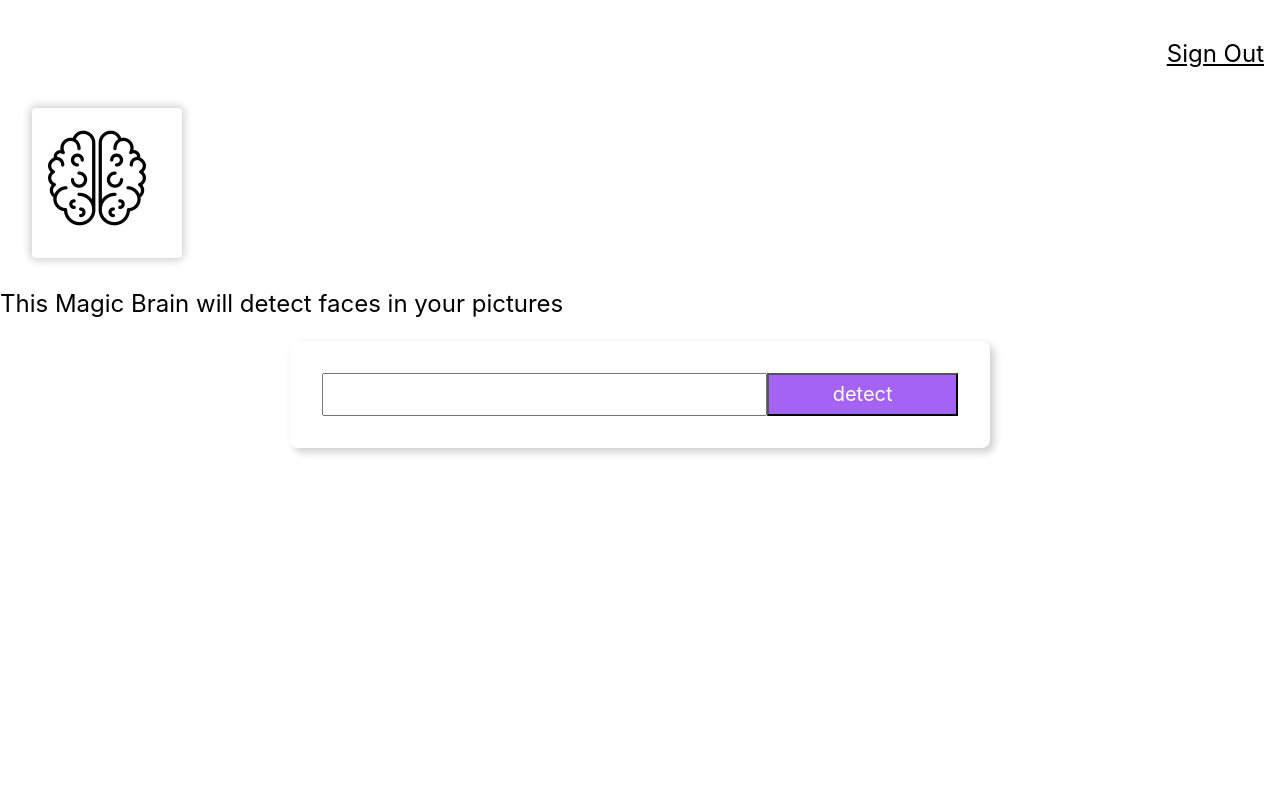
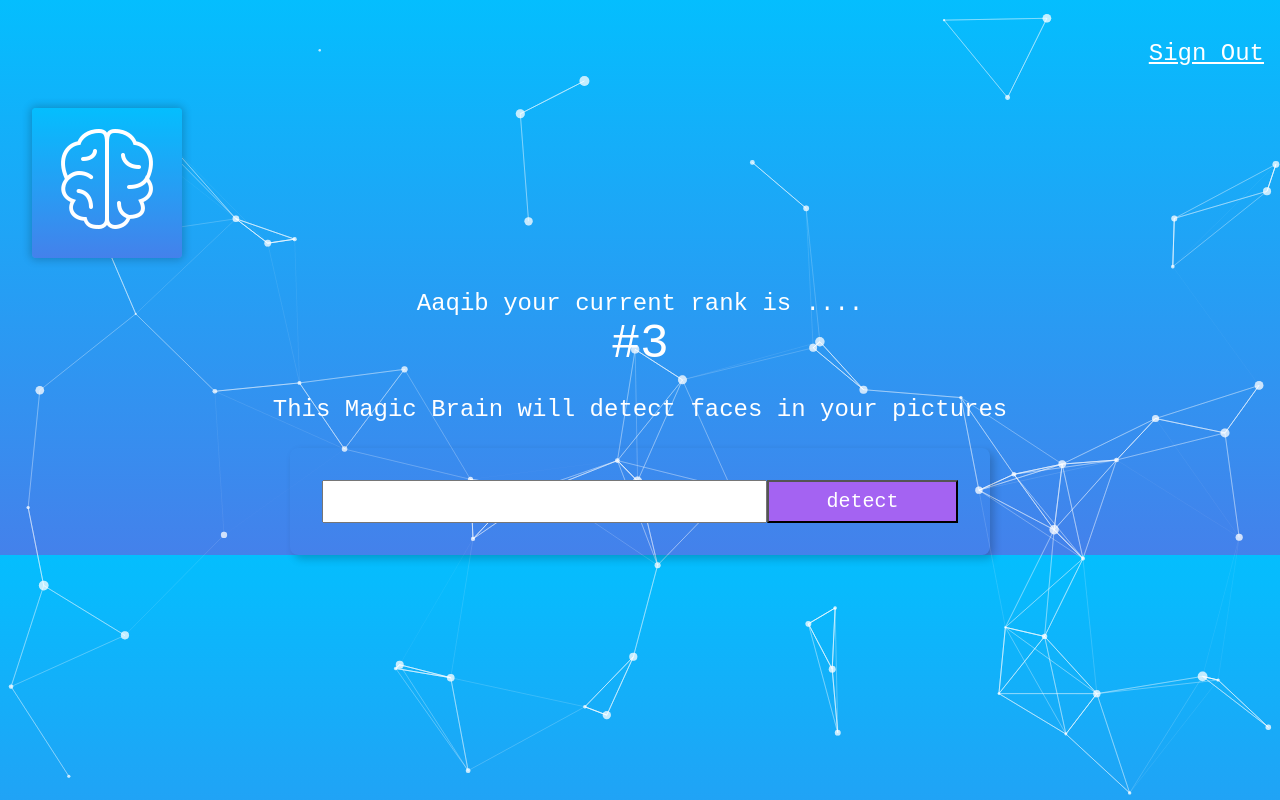
Before and after one commit to Aaqib2022/smartbrain, a React (Create React App) app: page / in a window 1280 px wide. Built offline with nearby package versions, Linux system fonts and the light colour scheme.

Commit message:
particles functionality added along with css

```diff
--- a/package.json
+++ b/package.json
@@ -10,6 +10,7 @@
     "react-dom": "^17.0.2",
     "react-parallax-tilt": "^1.6.1",
     "react-scripts": "5.0.0",
+    "react-tsparticles": "^1.41.4",
     "tachyons": "^4.12.0",
     "web-vitals": "^2.1.4"
   },
--- a/src/App.css
+++ b/src/App.css
@@ -1,4 +1,18 @@
+.App {
+	text-align: center;
+	color: #ffffff;
+}
+
 .center {
 	display: flex;
 	justify-content: center;
 }
+
+.particles {
+	position: fixed;
+	top: 0;
+	bottom: 0;
+	left: 0;
+	right: 0;
+	z-index: -1;
+}
--- a/src/App.js
+++ b/src/App.js
@@ -2,15 +2,26 @@ import React, { Component } from 'react';
 import Navigation from './Components/Navigation/Navigation';
 import Logo from './Components/Logo/Logo';
 import ImageLinkForm from './Components/ImageLinkForm/ImageLinkForm';
+import Rank from './Components/Rank/Rank';
+import { particlesOptions } from './Constants.js';
+import Particles from "react-tsparticles";
+import './App.css';
+
 
 class App extends Component {
 
   render() {
     return (
       <div className="App">
+         <Particles className="particles"
+          id="tsparticles"
+          options={particlesOptions}
+        />
         <Navigation />
         <Logo />
+        <Rank />
         <ImageLinkForm />
+
       </div>
     );
   }
--- a/src/Components/ImageLinkForm/ImageLinkForm.js
+++ b/src/Components/ImageLinkForm/ImageLinkForm.js
@@ -3,7 +3,7 @@ import './ImageLinkForm.css'
 
 const ImageLinkForm = () => {
 	return (
-		<div className="center">
+		<div className="tc">
 			<p className="f3 ">
 			{'This Magic Brain will detect faces in your pictures'}
 			</p>
--- /dev/null
+++ b/src/Components/Logo/Logo.css
@@ -0,0 +1,4 @@
+.logo {
+     background-image: linear-gradient(to top, #4481eb 0%, #04befe 100%);
+     color: white;
+}
--- a/src/Components/Logo/Logo.js
+++ b/src/Components/Logo/Logo.js
@@ -1,11 +1,12 @@
 import React from 'react';
 import Tilt from 'react-parallax-tilt';
 import brain from './brain.png'
+import './Logo.css';
 
 const Logo = () => {
 	return (
-		<div className="ma4 mt0">
-			<Tilt className="br2 shadow-2" options={{ max : 45 }} style={{ width: '150px' ,height: '150px' }}>
+		<div className="ma4 mt0 ">
+			<Tilt className="br2 shadow-2 logo" options={{ max : 45 }} style={{ width: '150px' ,height: '150px' }}>
 		      <div className="pa3">
 		        <img style={{paddingTop: '5px'}} alt="logo" src={brain} />
 		      </div>
--- a/src/Components/Navigation/Navigation.js
+++ b/src/Components/Navigation/Navigation.js
@@ -3,7 +3,7 @@ import React from 'react';
 const Navigation = () => {
 	return (
 		<nav style= {{display: 'flex' , justifyContent: 'flex-end'}}>
-			<p className = "f3 link dim black underline pa3 pointer"> Sign Out</p>
+			<p className = "f3 link dim white underline pa3 pointer"> Sign Out</p>
 		</nav>);
 }
 
--- /dev/null
+++ b/src/Components/Rank/Rank.js
@@ -0,0 +1,16 @@
+import React from 'react';
+
+const Rank = () => {
+	return (
+		<div className="tc">
+			<div className = 'f3'>
+				{'Aaqib your current rank is ....'}
+			</div>
+			<div className = 'f1'>
+				{'#3'}
+			</div>
+		</div>
+	);
+}
+
+export default Rank;
--- /dev/null
+++ b/src/Constants.js
@@ -0,0 +1,63 @@
+export const particlesOptions = {
+        background: {
+          color: {
+            value: "#04befe ",
+          },
+        },
+        fpsLimit: 120,
+        interactivity: {
+          events: {
+            onClick: {
+              enable: true,
+              mode: "push",
+            },
+            onHover: {
+              enable: true,
+              mode: "repulse",
+            },
+            resize: true,
+          },
+
+        },
+        particles: {
+          color: {
+            value: "#ffffff",
+          },
+          links: {
+            color: "#ffffff",
+            distance: 150,
+            enable: true,
+            opacity: 0.5,
+            width: 1,
+          },
+          collisions: {
+            enable: true,
+          },
+          move: {
+            direction: "none",
+            enable: true,
+            outMode: "bounce",
+            random: false,
+            speed: 2,
+            straight: false,
+          },
+          number: {
+            density: {
+              enable: true,
+              area: 800,
+            },
+            value: 60,
+          },
+          opacity: {
+            value: 0.5,
+          },
+          shape: {
+            type: "circle",
+          },
+          size: {
+            random: true,
+            value: 5,
+          },
+        },
+        detectRetina: true,
+      }
--- a/src/index.css
+++ b/src/index.css
@@ -1,10 +1,9 @@
 body {
   margin: 0;
-  font-family: -apple-system, BlinkMacSystemFont, 'Segoe UI', 'Roboto', 'Oxygen',
-    'Ubuntu', 'Cantarell', 'Fira Sans', 'Droid Sans', 'Helvetica Neue',
-    sans-serif;
+  font-family: "Courier New", Courier , monospace;
   -webkit-font-smoothing: antialiased;
   -moz-osx-font-smoothing: grayscale;
+  background-image: linear-gradient(to top, #4481eb 0%, #04befe 100%);
 }
 
 code {
```
Also changed, not shown: src/Components/Logo/brain.png, 1 other file (tests, documents, lock files or other folders).
